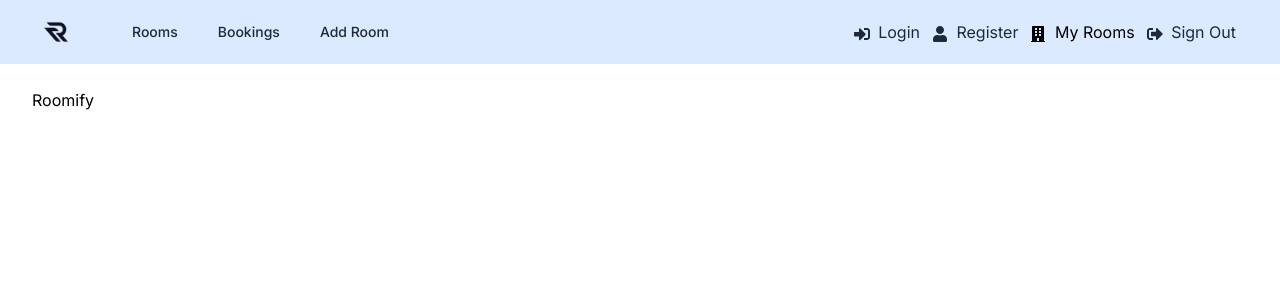
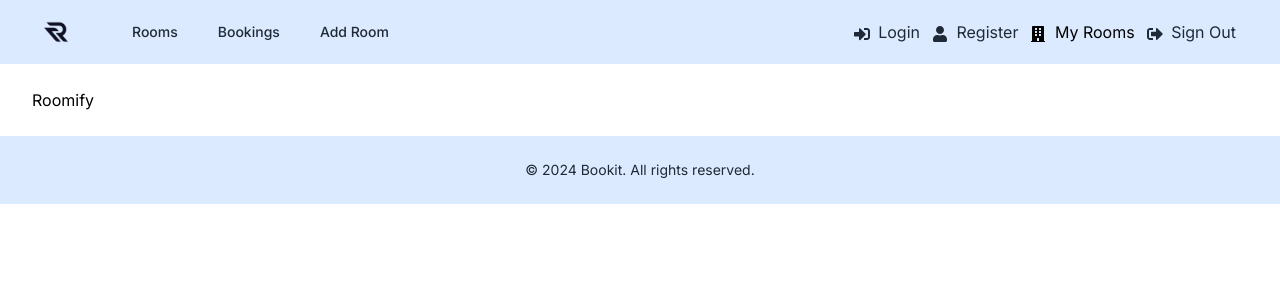
Before and after one commit to saatvik-10/Room-Booking-App, a Next.js app: page / in a window 1280 px wide. Shown: the top 300 px of the page. Built offline with nearby package versions, Linux system fonts and the light colour scheme.

Commit message:
added footer

```diff
--- a/app/layout.tsx
+++ b/app/layout.tsx
@@ -2,6 +2,7 @@
 import { Inter } from 'next/font/google';
 import '@/assets/styles/globals.css';
 import Header from '@/components/Header';
+import Footer from '@/components/Footer';
 
 const inter = Inter({ subsets: ['latin'] });
 
@@ -22,6 +23,7 @@
         <main className='mx-auto max-w-7xl px-4 py-6 sm:px-6 lg:px-8'>
           {children}
         </main>
+        <Footer />
       </body>
     </html>
   );
--- /dev/null
+++ b/components/Footer.tsx
@@ -0,0 +1,17 @@
+import React from 'react';
+
+const Footer = () => {
+  const currYear = new Date().getFullYear();
+
+  return (
+    <footer className='bg-blue-100 py-6'>
+      <div className='mx-auto max-w-7xl px-4 sm:px-6 lg:px-8'>
+        <p className='text-center text-sm text-gray-800'>
+          &copy; {currYear} Bookit. All rights reserved.
+        </p>
+      </div>
+    </footer>
+  );
+};
+
+export default Footer;
```
